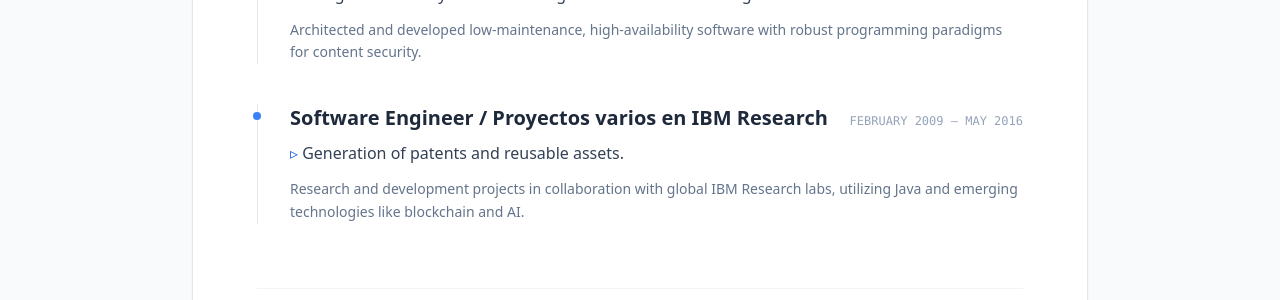
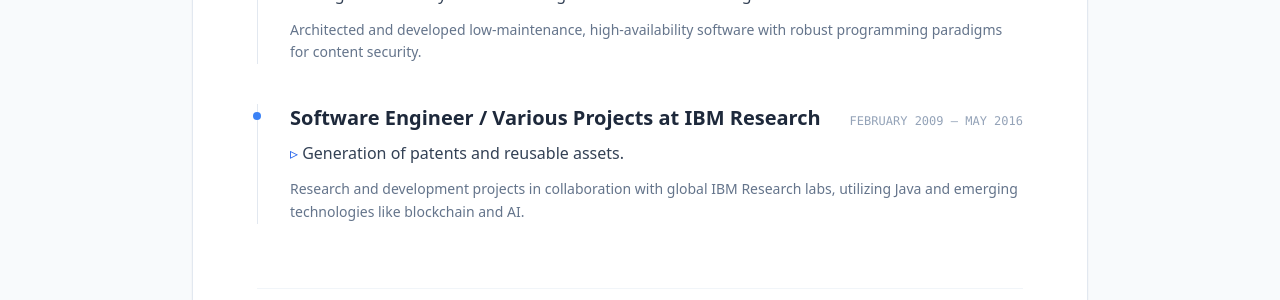
Before and after one commit to mclanza/mclanza.github.io, a Jekyll site: the page built from en/index.html, in a window 1280 px wide and 900 px high, scrolled down 2224 px. Shown: the part 156-456 px from the top of the window. Built offline with Jekyll 4.4.1, drawn with Linux system fonts in a browser that asks for light colours; nearby versions of some CDN libraries.

Commit message:
docs: fix translation inconsistency in section title

```diff
--- a/_data/cv.yml
+++ b/_data/cv.yml
@@ -88,7 +88,7 @@
         period: "February 2009 — May 2016"
         impact: "Designed critical systems with a rigorous focus on risk mitigation."
         details: "Architected and developed low-maintenance, high-availability software with robust programming paradigms for content security."
-      - title: "Software Engineer / Proyectos varios en IBM Research"
+      - title: "Software Engineer / Various Projects at IBM Research"
         period: "February 2009 — May 2016"
         impact: "Generation of patents and reusable assets."
         details: "Research and development projects in collaboration with global IBM Research labs, utilizing Java and emerging technologies like blockchain and AI."
```
